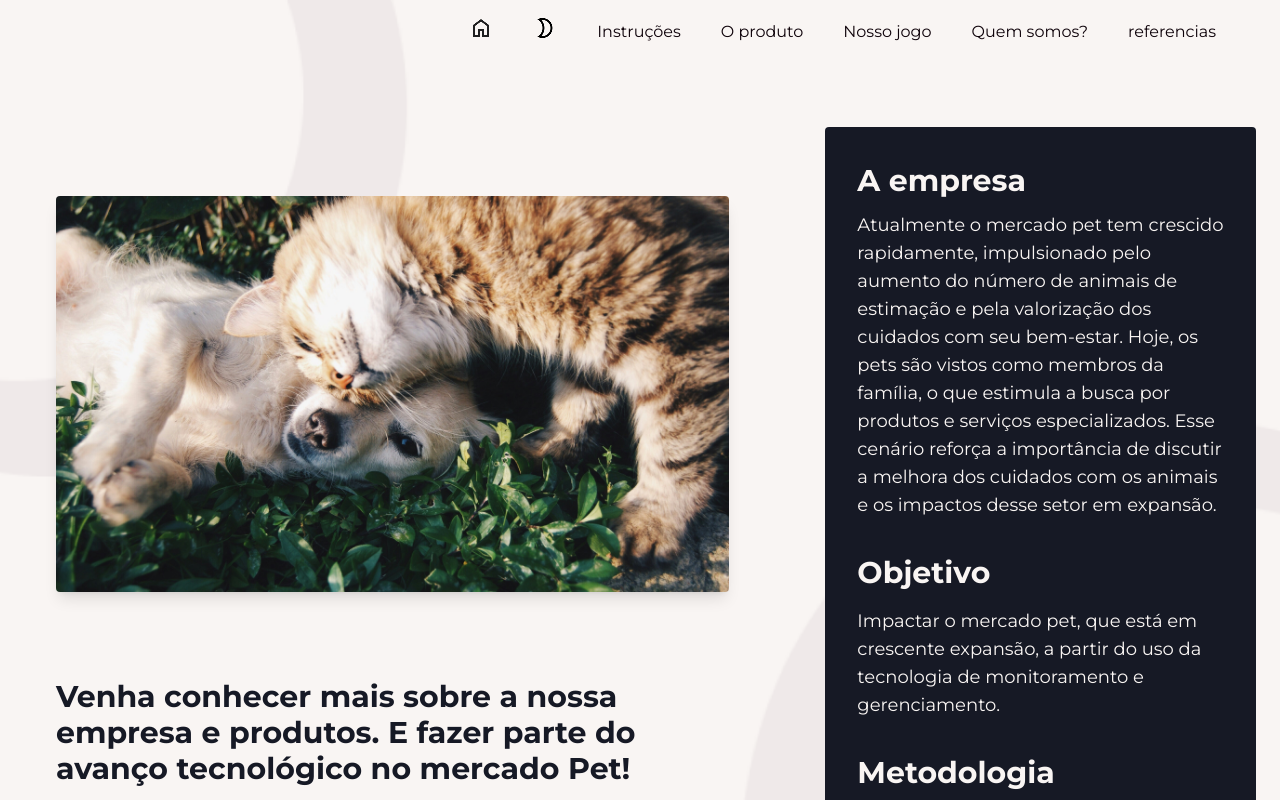
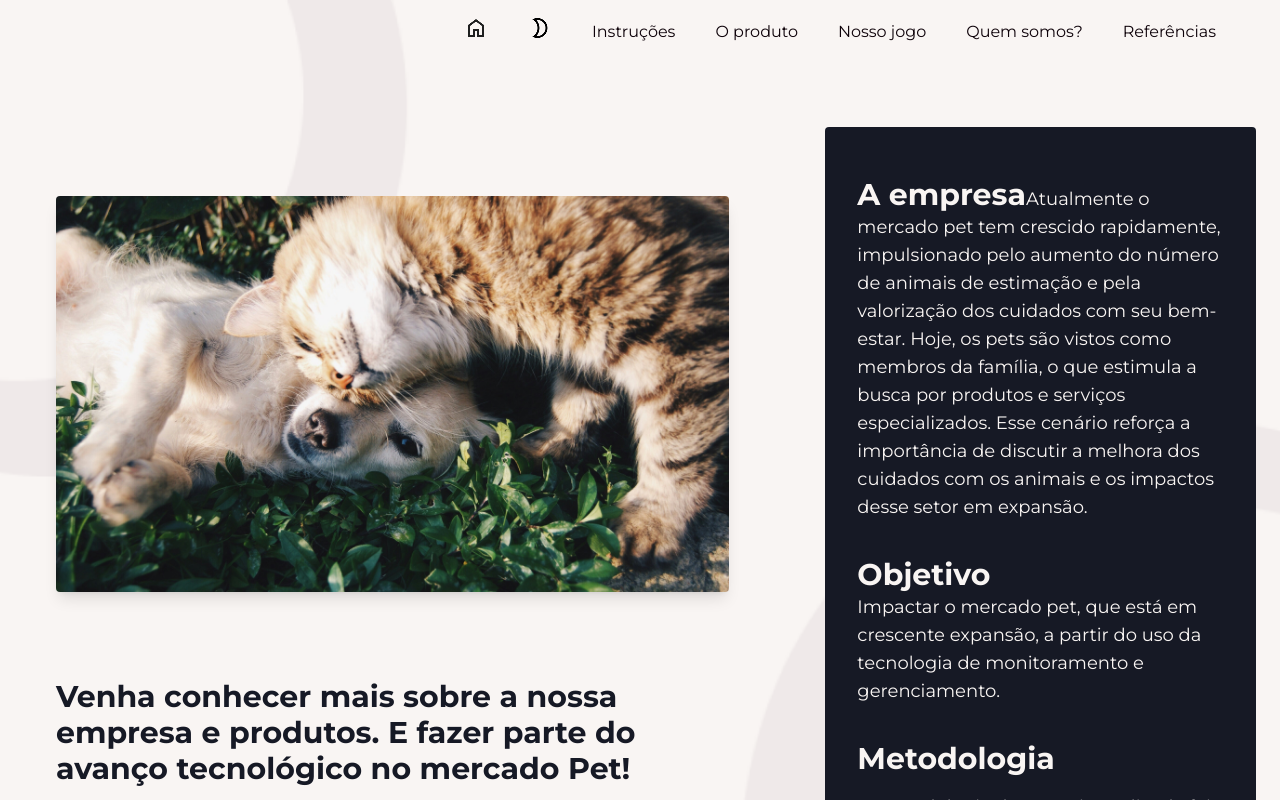
Before and after one commit to Anadulce57/myfeliscanis, a React (Vite) app: page / in a window 1280 px wide. Shown: the top 800 px of the page. Built offline with nearby package versions, Linux system fonts and the light colour scheme; a web font is replaced by a local one.

Commit message:
melhora de erros

```diff
--- a/src/components/Home/Home.jsx
+++ b/src/components/Home/Home.jsx
@@ -14,15 +14,15 @@ export default function Home(){
 
           <div className="w-full lg:w-[700px] h-[250] bg-dark-blue text-off-white p-8 flex flex-col justify-center rounded-sm dark:bg-green ">
             <div className="mb-9">
-              <h1 className="text-3xl font-bold mb-3 font-montserrat">A empresa</h1>
-              <p className="text-off-white text-lg font-montserrat">Atualmente o mercado pet tem crescido rapidamente, impulsionado pelo aumento
+              <h1 className="text-3xl font-bold mb-3 font-montserrat hidden lg:inline">A empresa</h1>
+              <p className="text-off-white text-lg font-montserrat hidden lg:inline">Atualmente o mercado pet tem crescido rapidamente, impulsionado pelo aumento
               do número de animais de estimação e pela valorização dos cuidados com seu bem-estar. Hoje, os pets são vistos
               como membros da família, o que estimula a busca por produtos e serviços especializados. Esse cenário reforça a
               importância de discutir a melhora dos cuidados com os animais e os impactos desse setor em expansão.</p>
             </div>
 
             <div className="mb-9">
-              <h1 className="text-3xl font-bold mb-4">Objetivo</h1>
+              <h1 className="text-3xl font-bold mb-4 hidden lg:inline">Objetivo</h1>
               <p className="text-off-white text-lg font-montserrat">Impactar o mercado pet, que está em crescente expansão, a partir do uso da
               tecnologia de monitoramento e gerenciamento.</p>
             </div>
--- a/src/components/Navegacao/Header.jsx
+++ b/src/components/Navegacao/Header.jsx
@@ -46,18 +46,33 @@ export default function Header() {
           <div className={`h-0.5 w-6 transform transition duration-300 ease-in-out ${isMenuOpen ? '-translate-y-2 -rotate-45 bg-black' : 'bg-black'}`}></div>
         </button>
 
+        {/* Overlay escuro com opacidade ao abrir o menu */}
+        {isMenuOpen && (
+          <div
+            className="fixed inset-0 z-30 bg-black bg-opacity-50 transition-opacity duration-300"
+            onClick={toggleMenu}
+          ></div>
+        )}
+
         {/* Menu Mobile */}
         <nav
-          className={`fixed inset-0 z-40 transition-transform duration-500 ease-in-out ${
+          className={`fixed top-0 right-0 h-full w-3/4 max-w-xs z-40 transition-transform duration-500 ease-in-out ${
             isMenuOpen ? 'translate-x-0' : 'translate-x-full'
           } ${theme === "dark" ? "bg-black text-white" : "bg-white text-gray-800"}`}
         >
-          <ul className="flex h-full flex-col items-center justify-center space-y-6 text-xl font-bold">
-          <li className="hover:underline"><Link to="/instrucoes">Instruções</Link></li>
-          <li className="hover:underline"><Link to="/produto">O produto</Link></li>
-          <li className="hover:underline"><Link to="/game">Nosso jogo</Link></li>
-          <li className="hover:underline"><Link to="/membros">Quem somos?</Link></li>
-          <li className="hover:underline"><Link to="/referencias">referencias</Link></li>
+          <button
+            onClick={toggleMenu}
+            className="absolute top-6 right-6 text-2xl font-bold"
+          >
+            ✕
+          </button>
+
+          <ul className="flex h-full flex-col items-start justify-center pl-8 space-y-6 text-xl font-bold">
+            <li className="hover:underline"><Link to="/instrucoes" onClick={toggleMenu}>Instruções</Link></li>
+            <li className="hover:underline"><Link to="/produto" onClick={toggleMenu}>O produto</Link></li>
+            <li className="hover:underline"><Link to="/game" onClick={toggleMenu}>Nosso jogo</Link></li>
+            <li className="hover:underline"><Link to="/membros" onClick={toggleMenu}>Quem somos?</Link></li>
+            <li className="hover:underline"><Link to="/referencias" onClick={toggleMenu}>Referências</Link></li>
           </ul>
         </nav>
 
@@ -87,7 +102,7 @@ export default function Header() {
           <li className="hover:underline"><Link to="/produto">O produto</Link></li>
           <li className="hover:underline"><Link to="/game">Nosso jogo</Link></li>
           <li className="hover:underline"><Link to="/membros">Quem somos?</Link></li>
-          <li className="hover:underline"><Link to="/referencias">referencias</Link></li>
+          <li className="hover:underline"><Link to="/referencias">Referências</Link></li>
         </ul>
       </nav>
     </header>
--- a/src/components/Produto/Produto.jsx
+++ b/src/components/Produto/Produto.jsx
@@ -29,7 +29,7 @@ export default function Produto() {
             <h1 className="font-montserrat text-off-white text-2xl font-bold mb-2 hidden lg:inline">
               Smart FelisCanis
             </h1>
-            <p className="font-montserrat text-sm hidden lg:inline">
+            <p className="font-montserrat text-sm">
               O desenvolvimento de um dispositivo portátil IOT evidencia o potencial de inovação no mercado pet, oferecendo auxílios práticos que atendem às necessidades tanto dos animais quanto de seus tutores.
             </p>
           </div>
```
